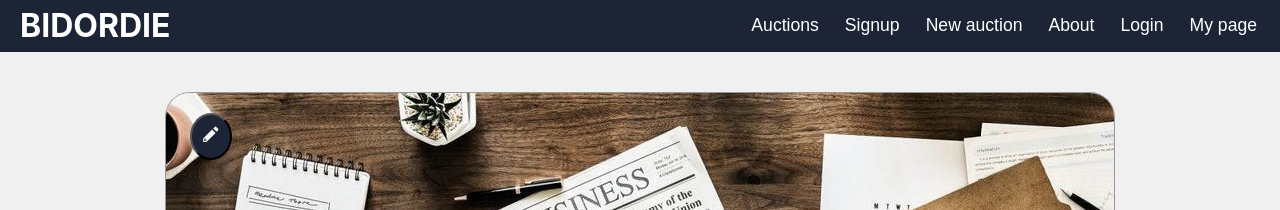
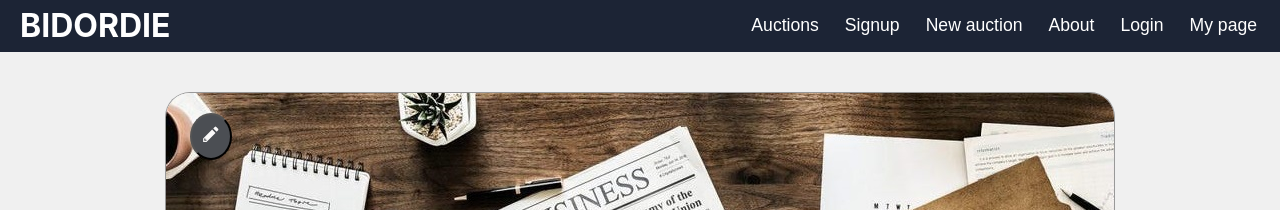
Before and after one commit to dreamc4t/bidordie, a React (Create React App) app: page /my-page in a window 1280 px wide. In both pictures the pointer is over the button 211 px from the left and 136 px from the top of the page. Shown: the top 210 px of the page. Built offline with nearby package versions, Linux system fonts and the light colour scheme; data requests are answered from the project's data file.

Commit message:
Update user-page.css

```diff
--- a/src/pages/CSS/user-page.css
+++ b/src/pages/CSS/user-page.css
@@ -71,6 +71,10 @@
     font-size: large;
 }
 
+.user-page-edit-button:hover {
+    background-color: rgb(75, 78, 83);
+}
+
 .user-page-edit-icon {
     fill: rgb(250, 249, 249);
 }
```
